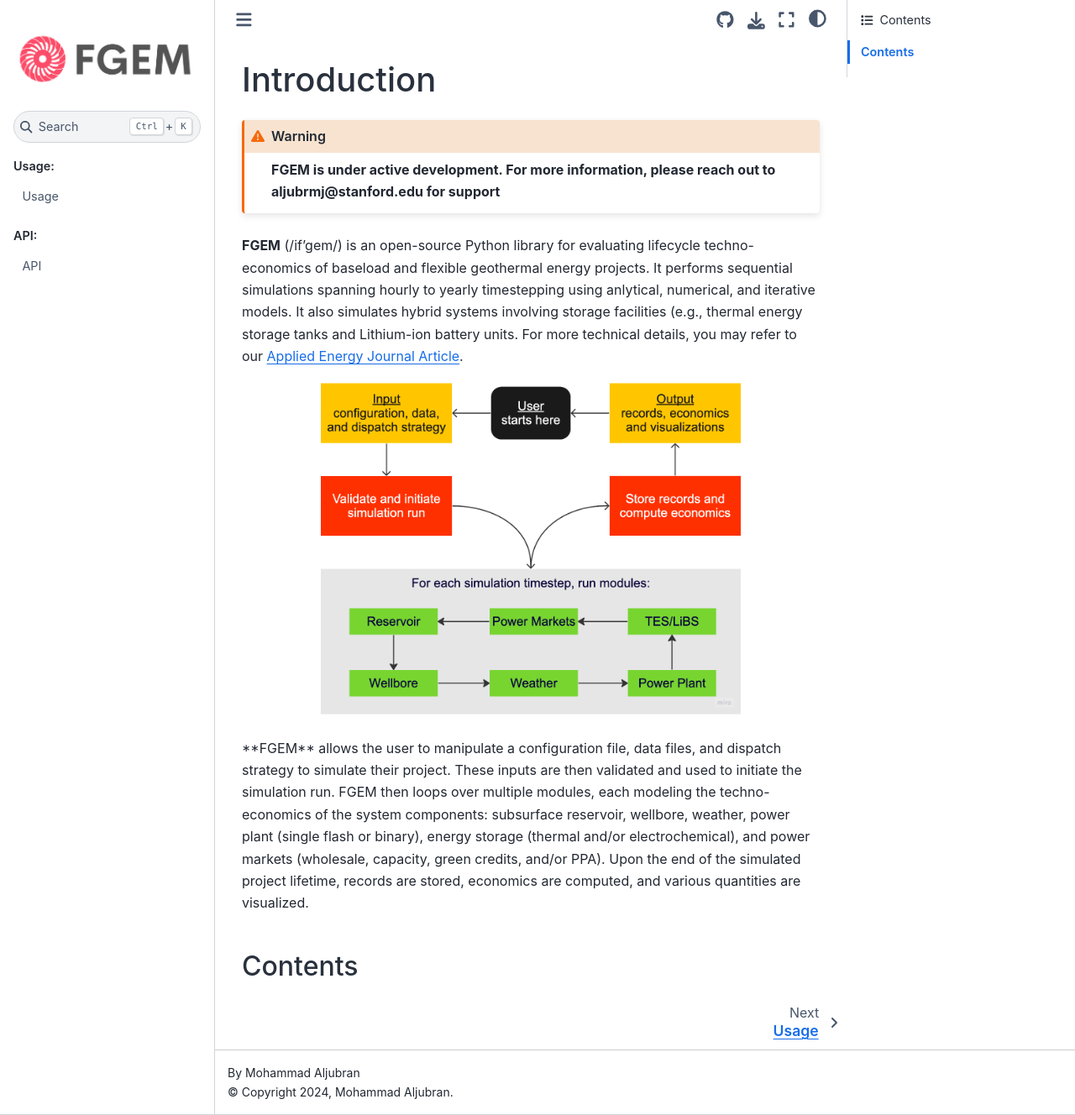
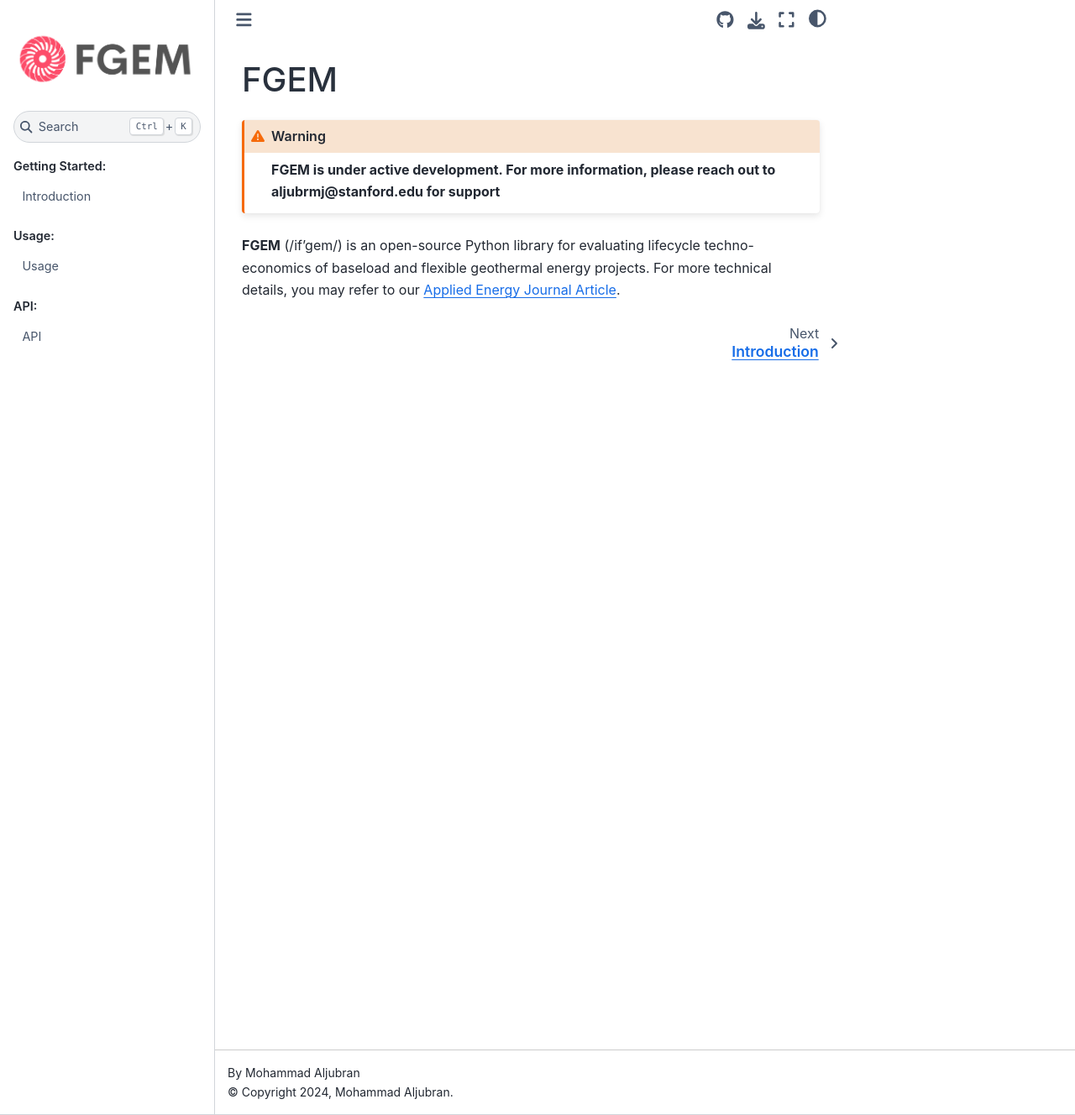
Before and after one commit to tahayehia1995/FGEM, a Sphinx documentation site: the page built from docs/source/index.md, in a window 1280 px wide and 1328 px high. Shown: the whole window at 84% size. Built offline with Sphinx 7.4.7 and the Sphinx Book theme 1.1.4, drawn with Linux system fonts in a browser that asks for light colours.

Commit message:
Update index.md

````diff
--- a/docs/source/index.md
+++ b/docs/source/index.md
@@ -1,19 +1,20 @@
-# Introduction
+# FGEM
 
 ```{warning}
 **FGEM is under active development. For more information, please reach out to aljubrmj@stanford.edu for support**
 ```
 
-**FGEM** (/if'gem/) is an open-source Python library for evaluating lifecycle techno-economics of baseload and flexible geothermal energy projects. It performs sequential simulations spanning hourly to yearly timestepping using anlytical, numerical, and iterative models. It also simulates hybrid systems involving storage facilities (e.g., thermal energy storage tanks and Lithium-ion battery units. For more technical details, you may refer to our [Applied Energy Journal Article](https://doi.org/10.1016/j.apenergy.2023.122125).
- <br />
-<div align="center">
-  <img src="_static/flowchart.png" alt="logo" width="500" height="auto" />
-</div>
- <br />
-**FGEM** allows the user to manipulate a configuration file, data files, and dispatch strategy to simulate their project. These inputs are then validated and used to initiate the simulation run. FGEM then loops over multiple modules, each modeling the techno-economics of the system components: subsurface reservoir, wellbore, weather, power plant (single flash or binary), energy storage (thermal and/or electrochemical), and power markets (wholesale, capacity, green credits, and/or PPA). Upon the end of the simulated project lifetime, records are stored, economics are computed, and various quantities are visualized.
+**FGEM** (/if'gem/) is an open-source Python library for evaluating lifecycle techno-economics of baseload and flexible geothermal energy projects.
+For more technical details, you may refer to our [Applied Energy Journal Article](https://doi.org/10.1016/j.apenergy.2023.122125).
 
-Contents
---------
+
+```{toctree}
+:caption: 'Getting Started:'
+:maxdepth: 1
+:hidden:
+
+about-introduction
+```
 
 ```{toctree}
 :caption: 'Usage:'
````
